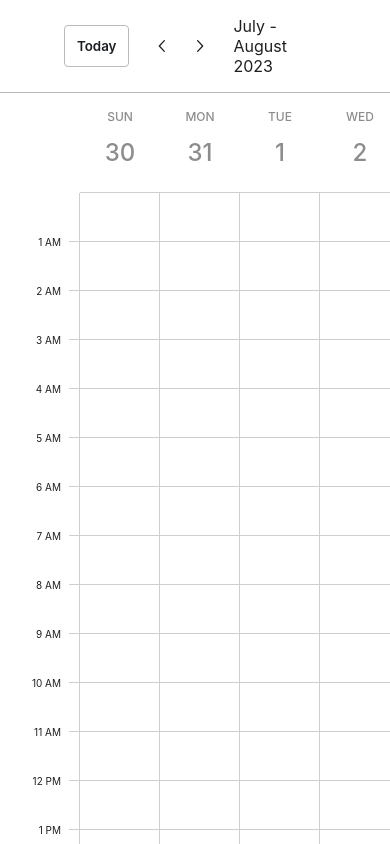
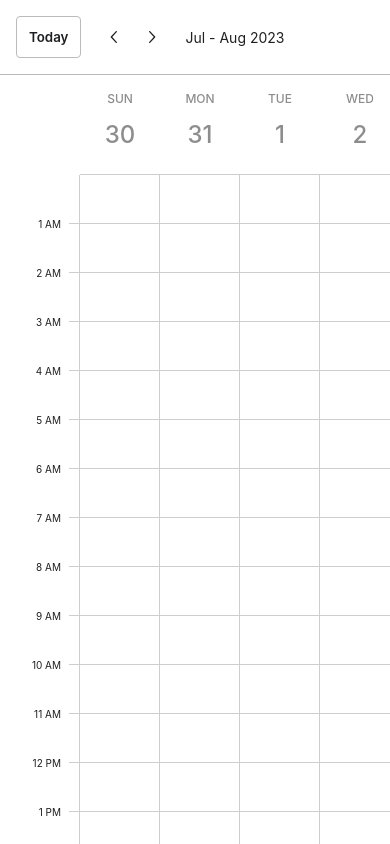
Before and after one commit to abinjohn123/calendar-weekview, a React (Create React App) app: page / in a window 390 px wide. Built offline with nearby package versions, Linux system fonts and the light colour scheme.

Commit message:
feat: responsive header

```diff
--- a/src/App.scss
+++ b/src/App.scss
@@ -18,6 +18,8 @@ $border-color: var(--gray-7);
 
 .calendar-header {
   border-bottom: 1px solid var(--gray-8);
+  padding: 16px;
+  font-size: 1.4rem;
 }
 
 .btn--today {
@@ -148,3 +150,10 @@ $border-color: var(--gray-7);
     visibility: hidden;
   }
 }
+
+@media screen and (min-width: 768px) {
+  .calendar-header {
+    padding: 16px 64px;
+    font-size: 1.6rem;
+  }
+}
--- a/src/comonents/Header.tsx
+++ b/src/comonents/Header.tsx
@@ -17,6 +17,11 @@ const dateConfigWithYear: Intl.DateTimeFormatOptions = {
   ...dateConfigWithoutYear,
   year: 'numeric',
 };
+
+const responsiveConfig = (config: {}): {} => ({
+  ...config,
+  month: window.innerWidth < 768 ? 'short' : 'long',
+});
 
 const getCurrentDate = (): string =>
   Intl.DateTimeFormat('en-US', {
@@ -38,17 +43,21 @@ const Header = ({ week, setWeek, resetWeek }: HeaderProps) => {
     }
 
     if (firstDay.getFullYear() === lastDay.getFullYear())
-      return `${new Intl.DateTimeFormat('en-US', dateConfigWithoutYear).format(
-        firstDay
-      )} - ${new Intl.DateTimeFormat('en-US', dateConfigWithYear).format(
-        lastDay
-      )}`;
+      return `${new Intl.DateTimeFormat(
+        'en-US',
+        responsiveConfig(dateConfigWithoutYear)
+      ).format(firstDay)} - ${new Intl.DateTimeFormat(
+        'en-US',
+        responsiveConfig(dateConfigWithYear)
+      ).format(lastDay)}`;
 
-    return `${new Intl.DateTimeFormat('en-US', dateConfigWithYear).format(
-      firstDay
-    )} - ${new Intl.DateTimeFormat('en-US', dateConfigWithYear).format(
-      lastDay
-    )}`;
+    return `${new Intl.DateTimeFormat(
+      'en-US',
+      responsiveConfig(dateConfigWithYear)
+    ).format(firstDay)} - ${new Intl.DateTimeFormat(
+      'en-US',
+      responsiveConfig(dateConfigWithYear)
+    ).format(lastDay)}`;
   };
 
   const handleWeekChange = (type: number): void =>
@@ -57,7 +66,7 @@ const Header = ({ week, setWeek, resetWeek }: HeaderProps) => {
     );
 
   return (
-    <div className="d-flex-c-start py16 px64 gap18 calendar-header">
+    <div className="d-flex-c-start gap18 calendar-header">
       <CustomTooltip title={getCurrentDate()}>
         <button
           className="btn cur-p px12 py12 btn--today"
```
